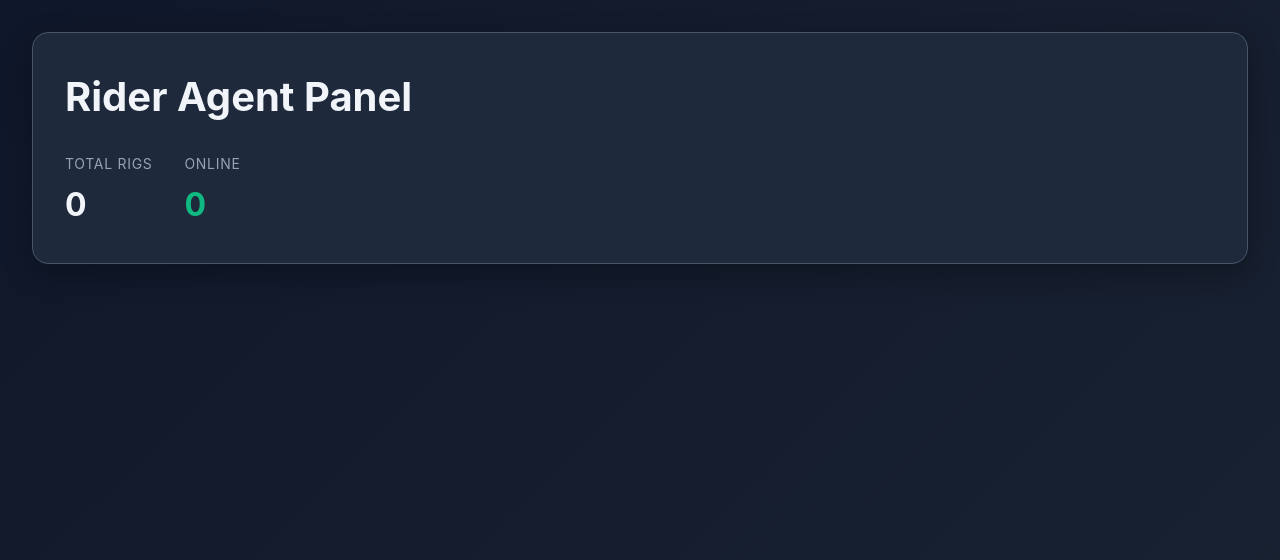
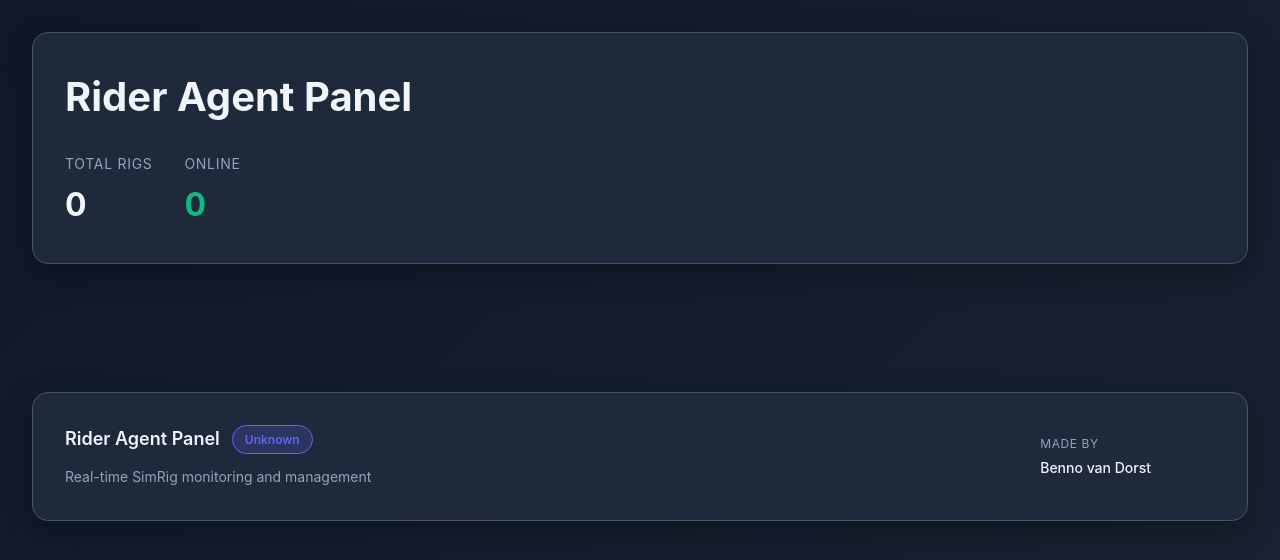
Before and after one commit to bennovandorst/Rider-Agent-Panel, a website: page src/public/index.html in a window 1280 px wide. Drawn offline with nearby package versions, Linux system fonts and the light colour scheme; no server answers.

Commit message:
werkt dit?

```diff
--- a/package.json
+++ b/package.json
@@ -1,8 +1,8 @@
 {
   "name": "rider-agent-panel",
-  "version": "0.0.1",
+  "version": "1.0.1",
   "type": "module",
-  "description": "",
+  "description": "Real-time SimRig monitoring and management",
   "author": "Benno van Dorst",
   "main": "src/index.js",
   "scripts": {
--- a/src/public/css/style.css
+++ b/src/public/css/style.css
@@ -391,3 +391,104 @@ body {
         grid-template-columns: 1fr;
     }
 }
+
+.footer {
+    margin-top: 3rem;
+    padding-top: 2rem;
+    animation: fadeIn 0.5s ease-out;
+}
+
+.footer-content {
+    background: var(--bg-secondary);
+    border-radius: 1rem;
+    padding: 2rem;
+    box-shadow: 0 10px 30px var(--shadow);
+    border: 1px solid var(--border);
+    display: grid;
+    grid-template-columns: 1fr auto;
+    gap: 2rem;
+}
+
+.footer-section {
+    display: flex;
+    flex-direction: column;
+    gap: 0.5rem;
+}
+
+.footer-brand {
+    display: flex;
+    align-items: center;
+    gap: 0.75rem;
+    margin-bottom: 0.25rem;
+}
+
+.footer-title {
+    font-size: 1.125rem;
+    font-weight: 600;
+    color: var(--text-primary);
+}
+
+.footer-version {
+    padding: 0.25rem 0.75rem;
+    border-radius: 9999px;
+    font-size: 0.75rem;
+    font-weight: 600;
+    background: rgba(99, 102, 241, 0.2);
+    color: var(--primary);
+    border: 1px solid var(--primary);
+}
+
+.footer-description {
+    color: var(--text-secondary);
+    font-size: 0.875rem;
+    margin: 0;
+}
+
+.footer-meta {
+    display: grid;
+    grid-template-columns: repeat(3, auto);
+    gap: 2rem;
+    align-items: center;
+}
+
+.footer-item {
+    display: flex;
+    flex-direction: column;
+    gap: 0.25rem;
+}
+
+.footer-label {
+    color: var(--text-secondary);
+    font-size: 0.75rem;
+    text-transform: uppercase;
+    letter-spacing: 0.05em;
+}
+
+.footer-value {
+    color: var(--text-primary);
+    font-size: 0.875rem;
+    font-weight: 500;
+}
+
+@media (max-width: 968px) {
+    .footer-content {
+        grid-template-columns: 1fr;
+        gap: 1.5rem;
+    }
+
+    .footer-meta {
+        grid-template-columns: repeat(3, 1fr);
+        gap: 1rem;
+    }
+}
+
+@media (max-width: 640px) {
+    .footer-meta {
+        grid-template-columns: 1fr;
+        gap: 1rem;
+    }
+
+    .footer-item {
+        text-align: center;
+    }
+}
--- a/src/public/index.html
+++ b/src/public/index.html
@@ -30,7 +30,24 @@
     <main class="main">
         <div class="grid" id="simrigs-grid"></div>
     </main>
-</div>
+
+    <footer class="footer">
+        <div class="footer-content">
+            <div class="footer-section">
+                <div class="footer-brand">
+                    <span class="footer-title">Rider Agent Panel</span>
+                    <span class="footer-version" id="app-version" >Loading...</span>
+                </div>
+                <p class="footer-description">Real-time SimRig monitoring and management</p>
+            </div>
+            <div class="footer-section footer-meta">
+                <div class="footer-item">
+                    <span class="footer-label">Made by</span>
+                    <span class="footer-value">Benno van Dorst</span>
+                </div>
+            </div>
+        </div>
+    </footer>
 <script src="/js/app.js"></script>
 </body>
 </html>
--- a/src/public/js/app.js
+++ b/src/public/js/app.js
@@ -123,6 +123,20 @@ async function loadLogs(simRigId) {
     }
 }
 
+async function loadAppVersion() {
+    try {
+        const response = await fetch('/v1/api/info');
+        const { name, description, version, branch } = await response.json();
+
+        document.getElementById('app-version').textContent = `v${version}@${branch}`;
+    } catch (error) {
+        document.getElementById('app-version').textContent = 'Unknown';
+        console.error('Failed to load info:', error);
+    }
+}
+
+loadAppVersion();
+
 function appendLog(simRigId, log) {
     const logViewer = document.getElementById(`logs-${simRigId}`);
     if (!logViewer) return;
```
Also changed, not shown: src/server/httpServer.js (+16 -0 lines).
